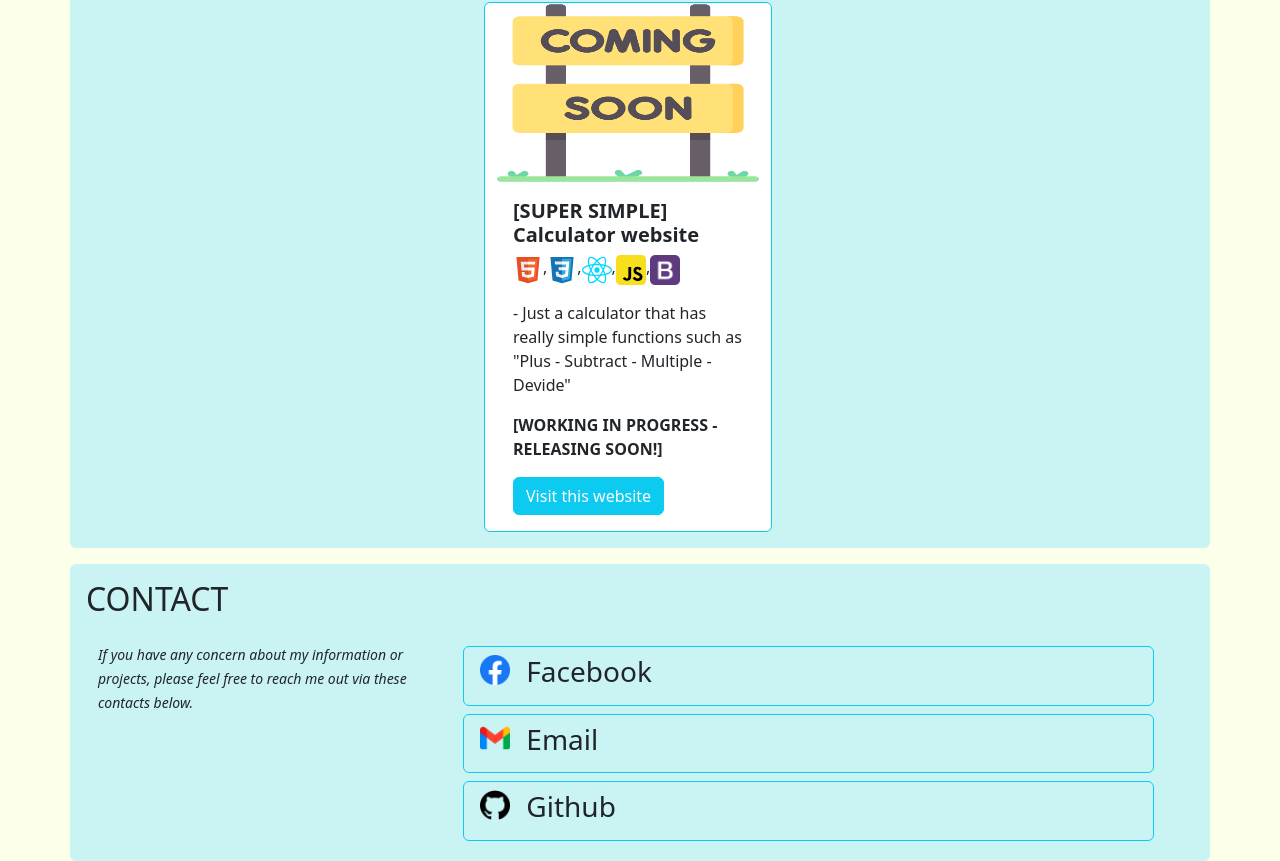
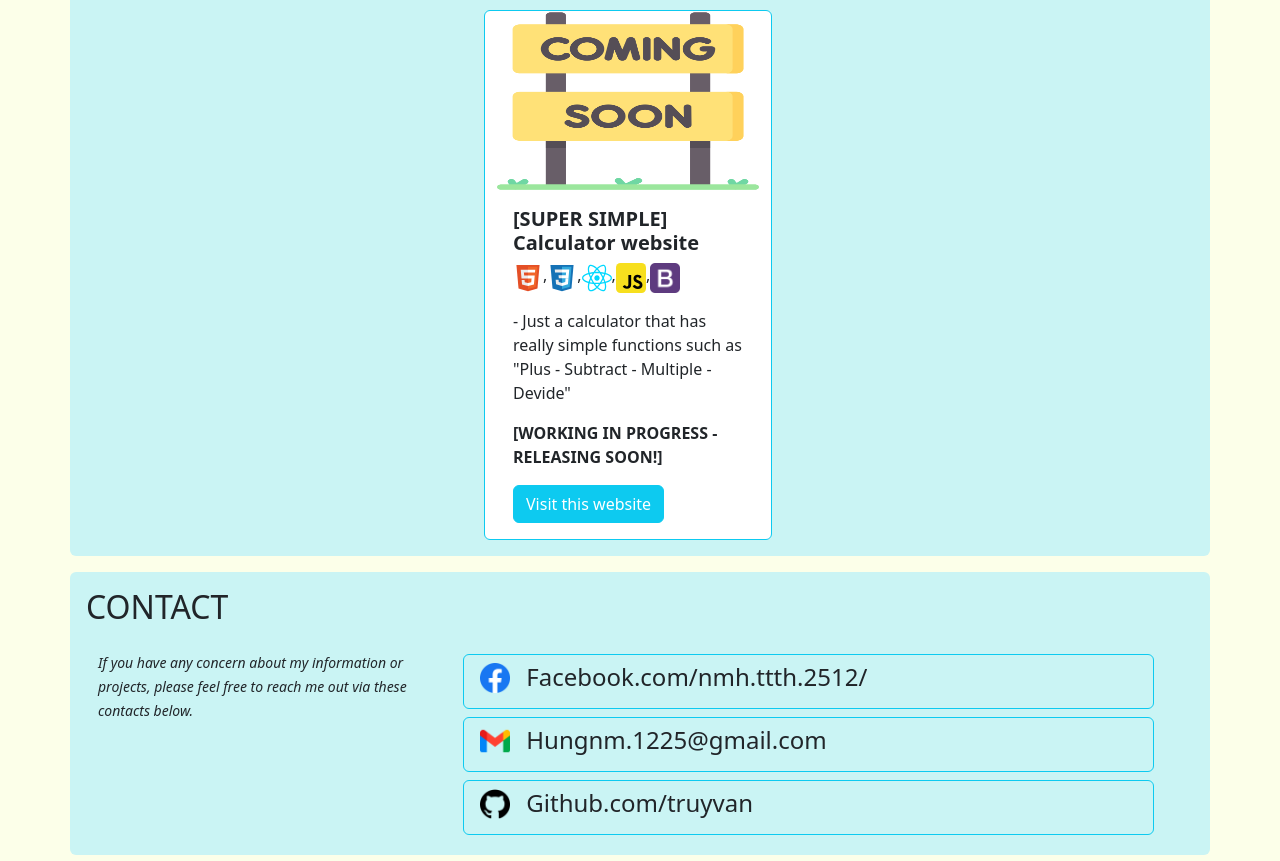
Before and after one commit to TruyVan/my-portfolio, a plain HTML site: page public/index.html in a window 1280 px wide. Shown: the part 1427-2288 px from the top of the page. Drawn offline with nearby package versions, Linux system fonts and the light colour scheme.

Commit message:
update layout and preference

```diff
--- a/public/index.html
+++ b/public/index.html
@@ -22,13 +22,15 @@
         <nav class="navbar navbar-expand-lg navbar-light light-bg d-flex justify-content-between">
             <div class="container-fluid">
                 <div>
-                    <h2><strong><i>Truyvan</i></strong></h2>
+                    <h2><strong><i>Truyvans</i></strong></h2>
                 </div>
                 <div>
+                    <div class=" d-flex flex-row justify-content-end ">
                         <button class="navbar-toggler" type="button" data-bs-toggle="collapse" data-bs-target="#navbarSupportedContent" aria-controls="navbarSupportedContent" aria-expanded="false" aria-label="Toggle navigation">
                             <span class="navbar-toggler-icon"></span>
                         </button>
-                    <div class="collapse navbar-collapse" id="navbarSupportedContent">
+                    </div>
+                    <div class="collapse navbar-collapse mt-2" id="navbarSupportedContent">
                         <ul class="list-group my-2 mb-lg-0 d-flex flex-row justify-content-around  ">
                             <li class="list-group-item light-bg border-0">
                                 <a class="fw-bolder text-decoration-none text-dark" href="#">Home</a>
@@ -102,7 +104,7 @@
                         <div class="card-description">
                             <div class="card-title fw-bolder">Front-End Development Learner</div>
                             <div class="card-text">
-                                I have had a little experience about building responsive website via HTML-CSS, especially ReactJS.
+                                I have had a little experience about building responsive websites via HTML-CSS, especially ReactJS.
                             </div>
                         </div>
                     </div>
@@ -145,7 +147,7 @@
                         <h5 class="card-title fw-bolder">Books selling website</h5>
                         <p class="card-text">
                             <i>
-                                [Web has been archived in <strong>07/04/2024</strong> due to hosting and domain expiration!]
+                                [Web has been archived on <strong>07/04/2024</strong> due to hosting and domain expiration!]
                             </i>
                         </p>
                         <a target="_blank" href="https://truyvan.cf" class="btn btn-info text-black disabled text-decoration-line-through">Visit this website</a>
@@ -197,40 +199,31 @@
                     <ul class="list-group">
                         <a class="link-offset-0 link-underline link-underline-opacity-0" href="https://www.facebook.com/nmh.ttth.2512/" target="_blank">
                             <li class="light-box-bg border-info rounded m-1 list-group-item">
-                                <div class="row">
-                                    <div class="col-2 d-flex flex-row gap-3">
+                                <div class="d-flex flex-row gap-3">
                                     <img class="contact-icon" src="img/contacts-icons/facebook.png" alt="">
-                                            <h3>
-                                                Facebook
-                                            </h3>
-                                    </div>
-                                    <div class="col-10"></div>
+                                    <h4 class="overflow-hidden">
+                                        Facebook.com/nmh.ttth.2512/
+                                    </h4>
                                 </div>
                             </li>
                         </a>
                         <a class="link-offset-0 link-underline link-underline-opacity-0" href="mailto:hungnm.1225@gmail.com" target="_blank">
                             <li class="light-box-bg border-info rounded m-1 list-group-item">
-                                <div class="row">
-                                    <div class="col-2 d-flex flex-row gap-3">
+                                <div class="d-flex flex-row gap-3">
                                     <img class="contact-icon" src="img/contacts-icons/gmail.png" alt="">
-                                            <h3>
-                                                Email
-                                            </h3>
-                                    </div>
-                                    <div class="col-10"></div>
+                                    <h4 class="overflow-hidden">
+                                        Hungnm.1225@gmail.com
+                                    </h4>
                                 </div>
                             </li>
                         </a>
                         <a class="link-offset-0 link-underline link-underline-opacity-0" href="https://github.com/TruyVan" target="_blank">
                             <li class="light-box-bg border-info rounded m-1 list-group-item">
-                                <div class="row">
-                                    <div class="col-2 d-flex flex-row gap-3">
+                                <div class="d-flex flex-row gap-3">
                                     <img class="contact-icon" src="img/contacts-icons/github.png" alt="">
-                                            <h3>
-                                                Github
-                                            </h3>
-                                    </div>
-                                    <div class="col-10"></div>
+                                    <h4 class="overflow-hidden">
+                                        Github.com/truyvan
+                                    </h4>
                                 </div>
                             </li>
                         </a>
```
Lines whose indentation alone changed are shown as unchanged.
